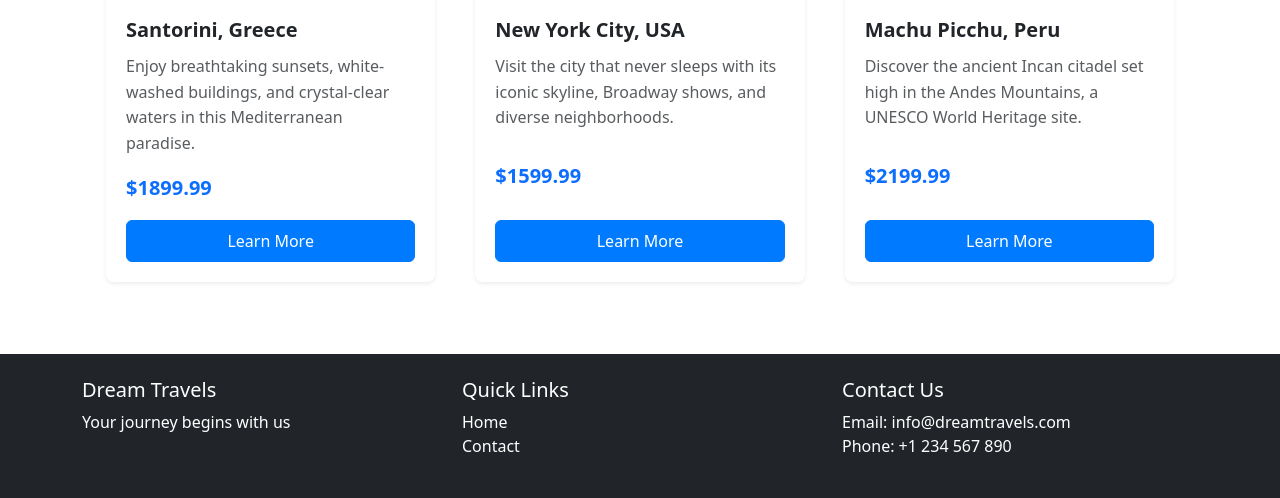
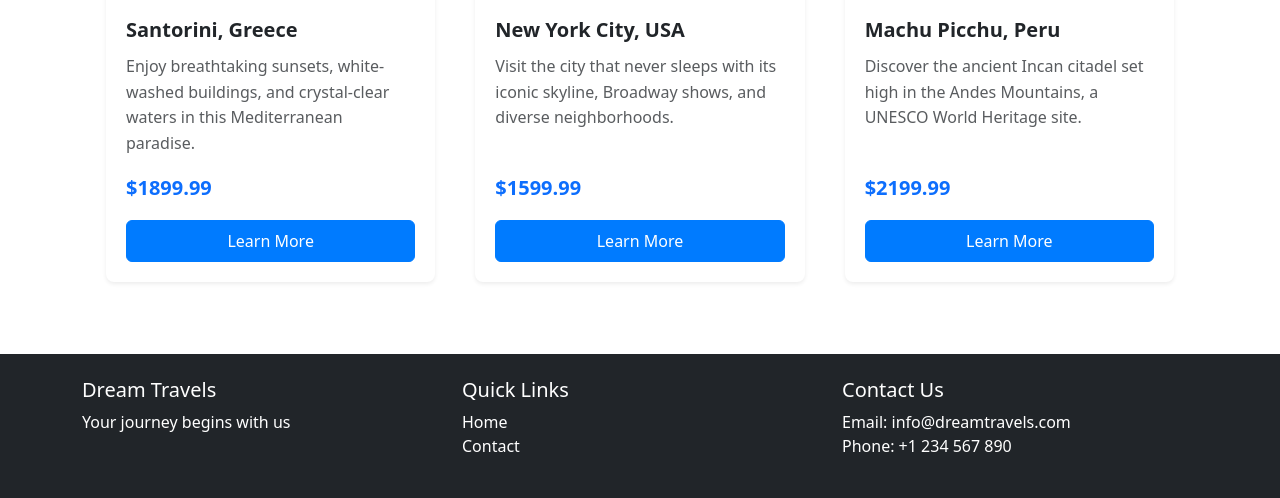
Before and after one commit to alimuneer001/Welcome-to-Dream-Travels, a Flask app: page / in a window 1280 px wide. Shown: the part 1160-1658 px from the top of the page. Run offline with Flask 3, Linux system fonts and the light colour scheme; data comes from the database, SQL or seed files in the repository.

Commit message:
fix: align price and buttons at the bottom of destination cards

```diff
--- a/templates/home.html
+++ b/templates/home.html
@@ -28,8 +28,10 @@
                 <div class="card-body">
                     <h5 class="card-title">{{ destination.get('name', 'Destination') }}</h5>
                     <p class="card-text text-muted">{{ destination.get('description', '')[:150] }}{% if destination.get('description', '')|length > 150 %}...{% endif %}</p>
-                    <p class="card-text mb-3"><strong class="text-primary fs-5">${{ "%.2f"|format(destination.get('price', 0)) }}</strong></p>
-                    <a href="{{ url_for('destination_detail', id=destination.get('id')) }}" class="btn btn-primary w-100">Learn More</a>
+                    <div class="mt-auto w-100">
+                        <p class="card-text mb-3"><strong class="text-primary fs-5">${{ "%.2f"|format(destination.get('price', 0)) }}</strong></p>
+                        <a href="{{ url_for('destination_detail', id=destination.get('id')) }}" class="btn btn-primary w-100">Learn More</a>
+                    </div>
                 </div>
             </div>
         </div>
```
